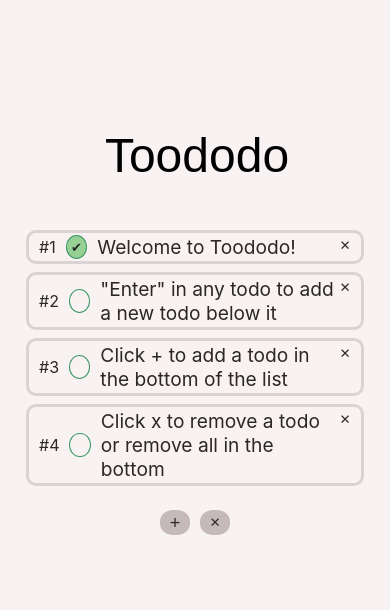
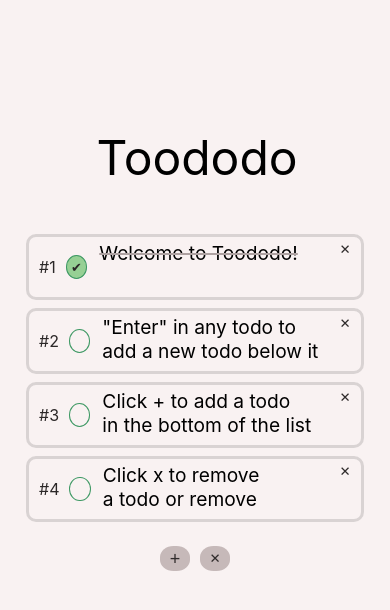
Before and after one commit to ngthing/react-typescript-todo-with-drag-and-drop, a React (Create React App) app: page / in a window 390 px wide. Shown: the top 610 px of the page. Built offline with nearby package versions, Linux system fonts and the light colour scheme.

Commit message:
implement responsive layout for TodoItems use textarea instead of input for Todo input text, more styling

```diff
--- a/src/App.css
+++ b/src/App.css
@@ -22,6 +22,12 @@ body {
     font-size: 3rem;
     text-align: center;
     cursor: pointer;
+    border: none;
+    background: transparent;
+    outline: none;
+    width: 100%;
+    font-family: inherit;
+    height: fit-content;
 }
 
 .header {
@@ -55,8 +61,43 @@ body {
 
 .todo-text {
     width: 100%;
+    padding-right: 3%;
+    display: inline-block;
+}
+
+.todoTextarea {
+    border: none;
+    background: transparent;
     font-size: 1.2rem;
-    padding-right: 3%;
+    outline: none;
+    width: 100%;
+    font-family: inherit;
+    text-wrap: balance;
+    overflow: auto;
+    resize: none;
+    height: fit-content;
+}
+
+.todoTextarea::-webkit-scrollbar-thumb {
+    background: var(--todoBorder);
+    /* Color of the thumb */
+}
+
+.todoTextarea::-webkit-scrollbar-thumb:hover {
+    background: var(--todoBorder);
+    /* Color of the thumb on hover */
+}
+
+/* Style for the track (the non-draggable part of the scrollbar) */
+.todoTextarea::-webkit-scrollbar-track {
+    background: var(--background);
+    /* Color of the track */
+}
+
+/* Style for the scrollbar itself (including the arrows) */
+.todoTextarea::-webkit-scrollbar {
+    width: 4px;
+    /* Width of the scrollbar */
 }
 
 .todo-is-completed .checkbox {
@@ -64,7 +105,7 @@ body {
     background: var(--checkboxColor);
 }
 
-.todo-is-completed input {
+.todo-is-completed .todoTextarea {
     text-decoration: line-through;
     text-decoration-color: #ada1a1;
     text-decoration-thickness: 2px;
@@ -87,15 +128,6 @@ body {
 .checkbox:hover {
     background: var(--checkboxColor);
     border: 1px solid rgba(255, 255, 255, 0);
-}
-
-input {
-    border: none;
-    background: transparent;
-    /* color: white; */
-    font-size: 1.4rem;
-    outline: none;
-    width: 100%;
 }
 
 .btn-action {
--- a/src/TodoItem.tsx
+++ b/src/TodoItem.tsx
@@ -9,7 +9,7 @@ interface TodoItemProps extends Todo {
     index: number;
     onChange: (content: string, i: number) => void;
     handleDelete: (i: number) => void;
-    handleKeyDown: (e: React.KeyboardEvent<HTMLInputElement>, i: number) => void;
+    handleKeyDown: (e: React.KeyboardEvent<HTMLElement>, i: number) => void;
     toggleTodoCompleteAtIndex: (i: number) => void;
     mRef?: Ref<HTMLDivElement> | null;
 };
@@ -43,11 +43,11 @@ export const DragableTodoItem = (ps: TodoItemProps) => (
                         <span>&#x2714;</span>
                     )}
                 </div>
-                <div className="todo-text" contentEditable="true"
-                >{ps.content}</div>
-                {/* <input type="text" value={ps.content} id={`todo-input-${ps.index}`} aria-label={`todo-input-${ps.index}`}
-                    onKeyDown={(e) => ps.handleKeyDown(e, ps.index)}
-                    onChange={(e) => ps.onChange(e.target.value, ps.index)} /> */}
+                <div className="todo-text">
+                    <textarea className='todoTextarea' wrap="off" value={ps.content} id={`todo-input-${ps.index}`} aria-label={`todo-input-${ps.index}`}
+                        onKeyDown={(e) => ps.handleKeyDown(e, ps.index)}
+                        onChange={(e) => ps.onChange(e.target.value, ps.index)} />
+                </div>
                 <button className="btn-action btn-delete-todo" aria-label='delete-todo' onClick={() => ps.handleDelete(ps.index)}>&#x2715;</button>
             </div>
         )}
--- a/src/TodoList.tsx
+++ b/src/TodoList.tsx
@@ -38,7 +38,7 @@ export const TodoList = (ps: TodoListProps) => {
     const todoName = ps.name;
     const todos = ps.todos;
     const setTodos = ps.setTodos;
-    const handleKeyDown = (e: React.KeyboardEvent<HTMLInputElement>, i: number) => {
+    const handleKeyDown = (e: React.KeyboardEvent<HTMLElement>, i: number) => {
         if (e.key === 'Enter') createTodoAtIndex(i + 1);
     }
     const createTodoAtIndex = (i: number) => {
```
